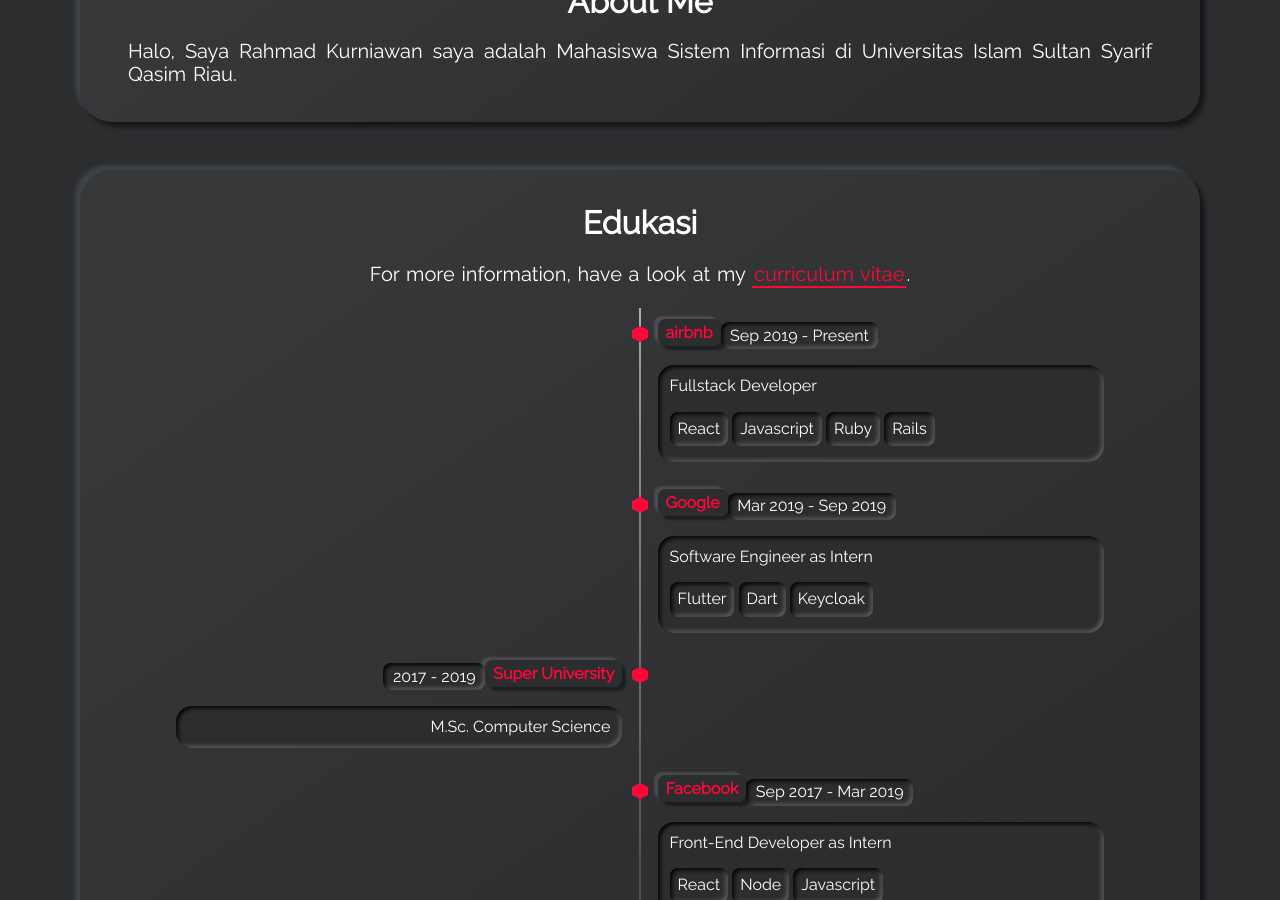
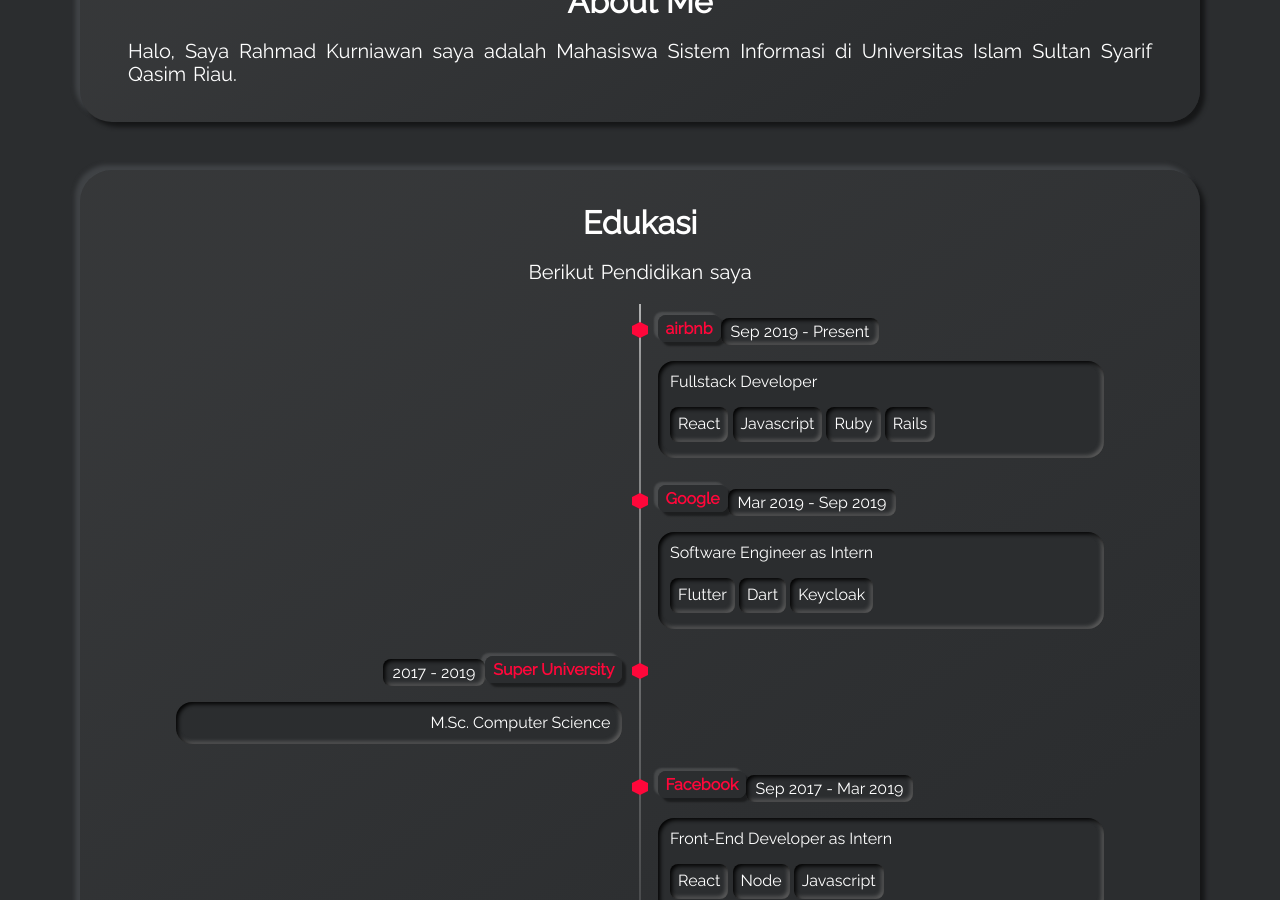
Before and after one commit to takanome2548/takanome2548.github.io, a Jekyll site: the page built from index.html, in a window 1280 px wide and 900 px high, scrolled down 1111 px. Built offline with Jekyll 4.4.1, drawn with Linux system fonts in a browser that asks for light colours.

Commit message:
Update section-timeline.html

```diff
--- a/_includes/section-timeline.html
+++ b/_includes/section-timeline.html
@@ -1,10 +1,6 @@
 <h1 class="title">{{site.timeline_title}}</h1>
 <p class="subtitle">
-  For more information, have a look at my
-  <a class="highlight-link" href="{{site.cv_download_link}}" target="_blank" rel="noreferrer">
-    curriculum vitae
-  </a>.
-</p>
+  Berikut Pendidikan saya</p>
 
 <div class="timeline-wrapper">
   <ul class="timeline">
```
